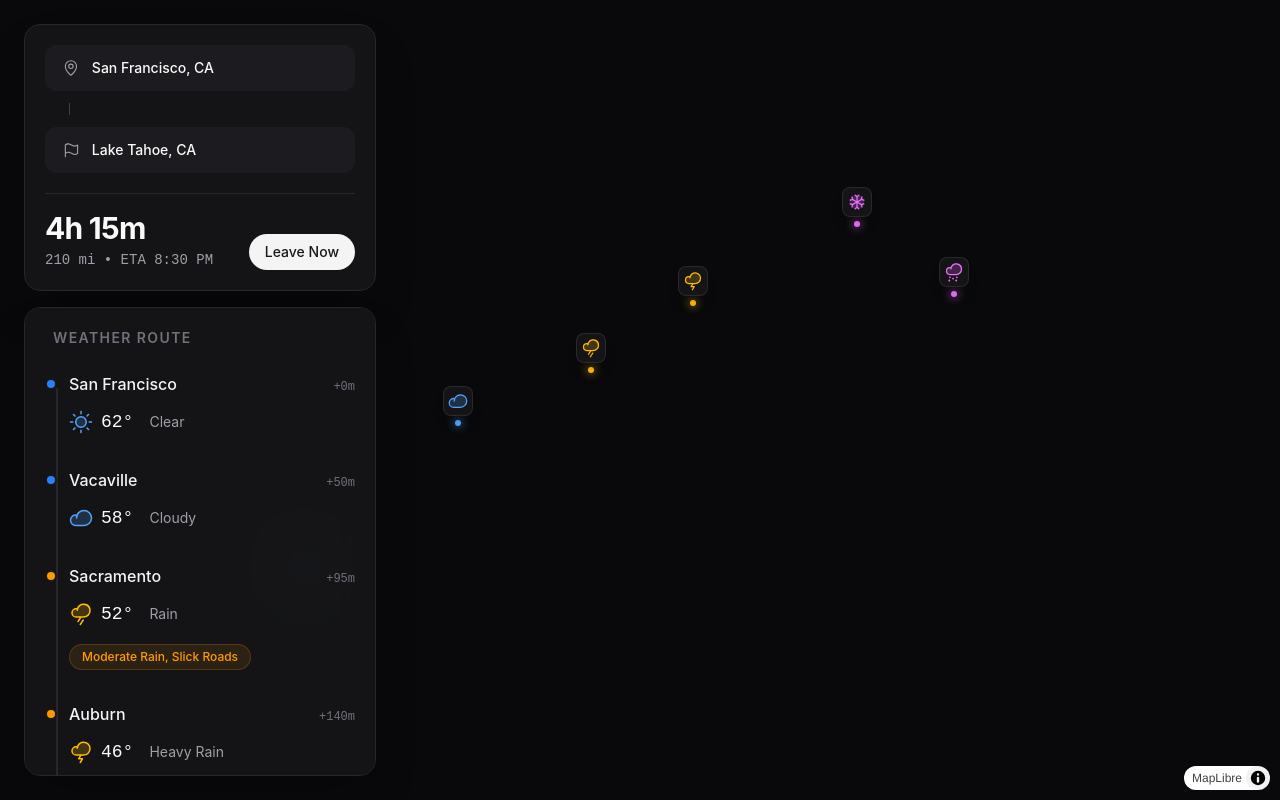
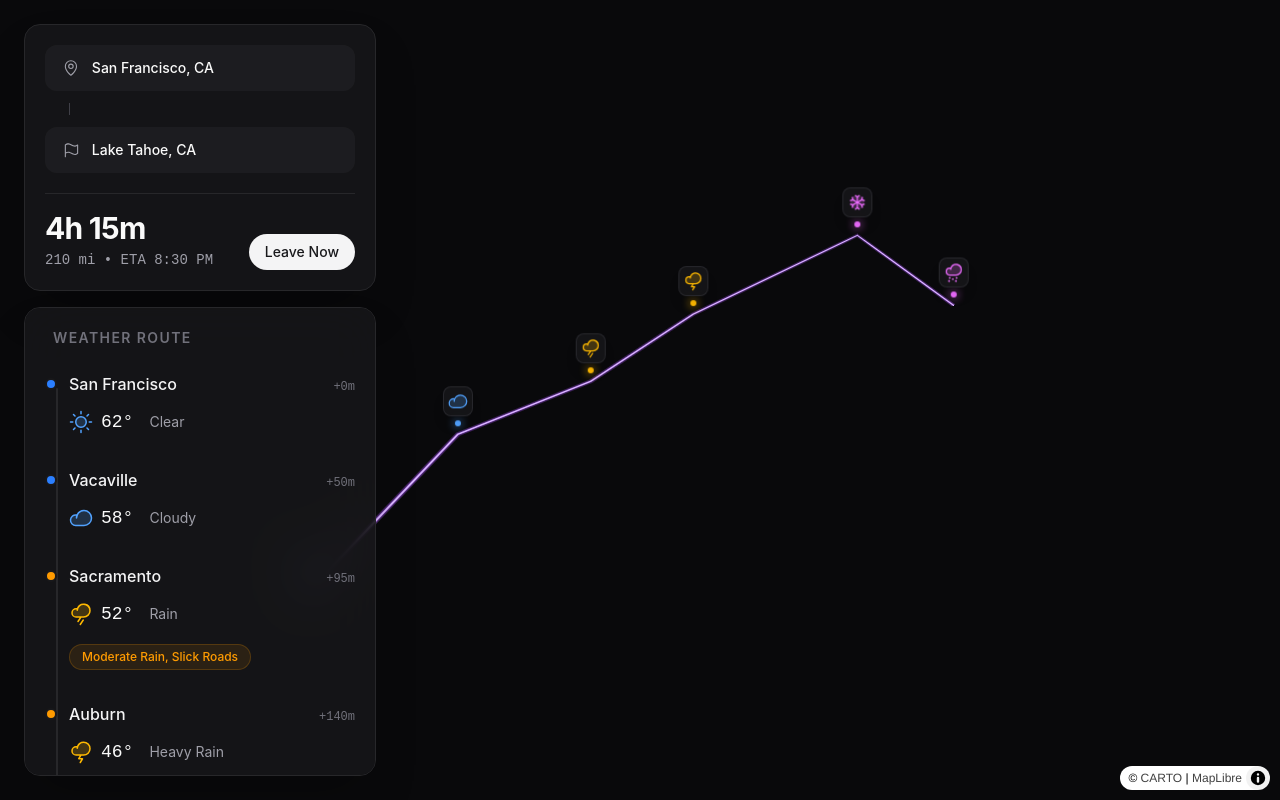
Before and after one commit to hameem-codes/route-weather, a React (Vite) app: page / in a window 1280 px wide. Built offline with nearby package versions, Linux system fonts and the light colour scheme; no server answers.

Commit message:
Switch to Carto Raster tiles to bypass Vercel domain CORS blocks on Vector JSON

```diff
--- a/src/App.tsx
+++ b/src/App.tsx
@@ -96,7 +96,31 @@
             pitch: 45
           }}
           style={{ width: '100%', height: '100%' }}
-          mapStyle="https://basemaps.cartocdn.com/gl/dark-matter-gl-style/style.json"
+          mapStyle={{
+            version: 8,
+            sources: {
+              'carto-dark': {
+                type: 'raster',
+                tiles: [
+                  'https://a.basemaps.cartocdn.com/dark_all/{z}/{x}/{y}.png',
+                  'https://b.basemaps.cartocdn.com/dark_all/{z}/{x}/{y}.png',
+                  'https://c.basemaps.cartocdn.com/dark_all/{z}/{x}/{y}.png',
+                  'https://d.basemaps.cartocdn.com/dark_all/{z}/{x}/{y}.png'
+                ],
+                tileSize: 256,
+                attribution: '&copy; <a href="https://carto.com/">CARTO</a>'
+              }
+            },
+            layers: [
+              {
+                id: 'carto-dark-layer',
+                type: 'raster',
+                source: 'carto-dark',
+                minzoom: 0,
+                maxzoom: 22
+              }
+            ]
+          }}
         >
           {/* Glowing Route Line */}
           <Source id="route" type="geojson" data={geojson as any}>
```
